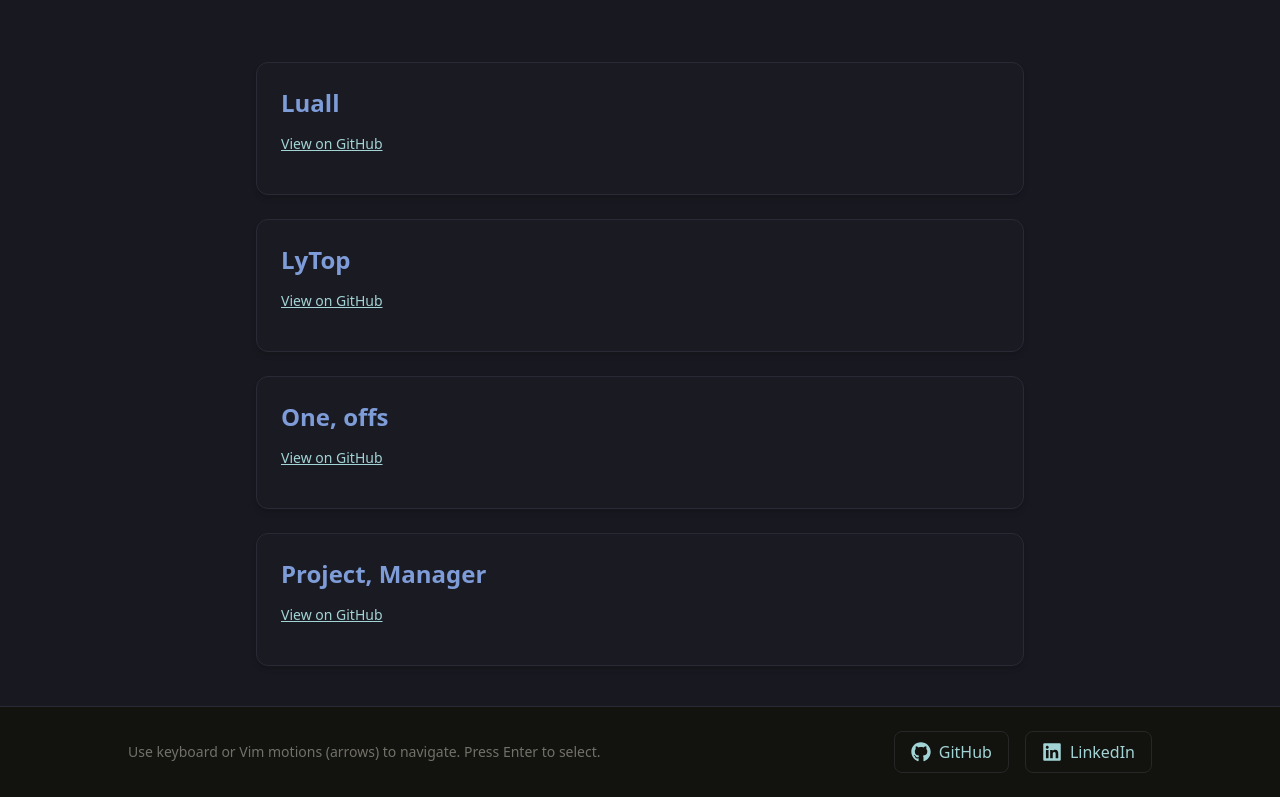
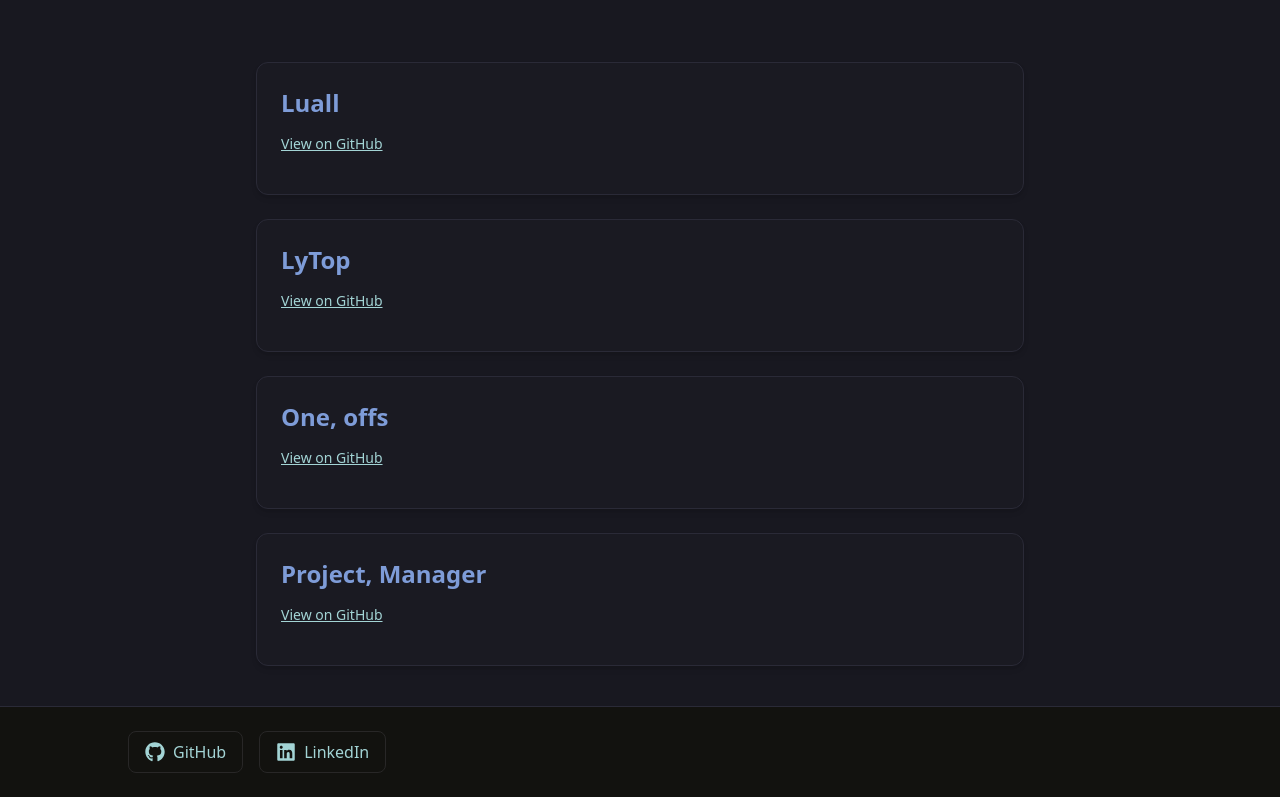
Before and after one commit to HasSak-47/HasSak-47.github.io, a React (Vite) app: page / in a window 1280 px wide. Shown: the part 218-1015 px from the top of the page. Built offline with nearby package versions, Linux system fonts and the light colour scheme; no server answers.

Commit message:
cleaned footer

```diff
--- a/src/App.tsx
+++ b/src/App.tsx
@@ -25,11 +25,6 @@ function Link({ icon: Icon, name, href }: LinkProps) {
   );
 }
 
-interface ProjectProps {
-  name: string;
-  repo: string;
-}
-
 function getRawReadmeUrl(repo: string, branch = 'main'): string | null {
   const [user, project] = repo.split('/');
 
@@ -44,7 +39,12 @@ function getGithubRepoUrl(repo: string): string | null {
   return `https://github.com/${user}/${project}`;
 }
 
-function Project({ name, repo }: ProjectProps) {
+interface ProjectProps {
+  name: string;
+  repo: string;
+}
+
+function Project({ name, repo}: ProjectProps) {
   const [readme, setReadme] = useState<string | null>(null);
   const [showReadme, setShowReadme] = useState(false);
 
@@ -68,12 +68,12 @@ function Project({ name, repo }: ProjectProps) {
 
   const githubUrl = getGithubRepoUrl(repo);
 
-  return (
+	return (
     <div className='border-sumiInk4 bg-sumiInk2 w-full max-w-3xl rounded-xl border p-6 shadow-md'>
       <div className='mb-3 flex items-center justify-between'>
         <div className='text-crystalBlue text-2xl font-semibold'>{name}</div>
         {readme && (
-          <button
+					<button
             onClick={() => setShowReadme(!showReadme)}
             className='bg-sumiInk4 text-springViolet1 hover:bg-sumiInk5 rounded-lg px-2 py-1 transition'
             title={showReadme ? 'Hide README' : 'Show README'}
@@ -139,7 +139,7 @@ function App() {
   }, [index]);
 
   return (
-    <div className='bg-sumiInk1 text-fujiWhite flex min-h-screen w-screen min-w-[200px] flex-col justify-between'>
+    <div className='bg-sumiInk1 text-fujiWhite flex w-screen min-w-[200px] flex-col justify-between'>
       <header className='bg-sumiInk3 px-6 py-8 text-3xl font-bold tracking-wider shadow-md'>
         <h1 className='text-crystalBlue'>Portafolio</h1>
       </header>
@@ -155,10 +155,6 @@ function App() {
 
       <footer className='bg-dragonBlack1 text-lotusWhite3 border-sumiInk4 border-t px-4 py-6'>
         <div className='mx-auto flex max-w-5xl flex-col items-center justify-between gap-4 sm:flex-row'>
-          <p className='text-fujiGray text-center text-sm sm:text-left'>
-            Use keyboard or Vim motions (arrows) to navigate. Press Enter to
-            select.
-          </p>
           <div className='flex gap-4'>
             <Link
               icon={FaGithub}
```
Also changed, not shown: 3 other files (tests, documents, lock files or other folders).
